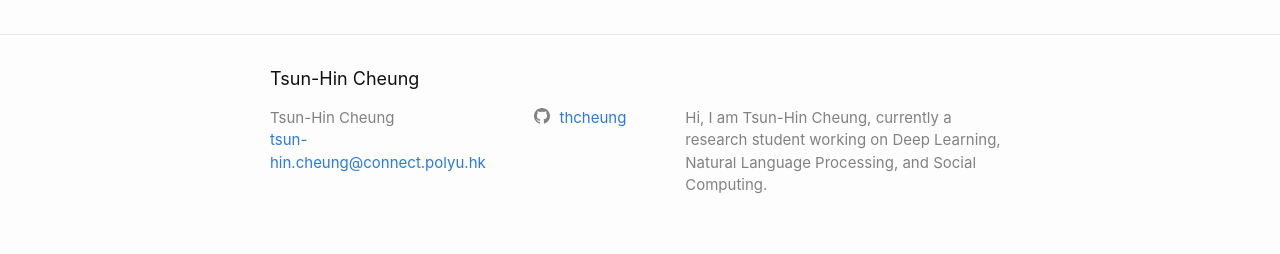
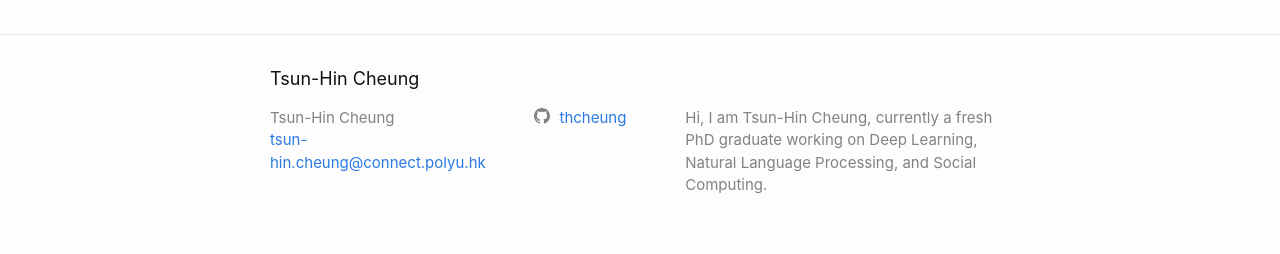
Before and after one commit to thcheung/thcheung.github.io, a Jekyll site: the page built from index.markdown, in a window 1280 px wide. Shown: the part 1025-1279 px from the top of the page. Built offline with Jekyll 4.4.1, drawn with Linux system fonts in a browser that asks for light colours.

Commit message:
Update _config.yml

```diff
--- a/_config.yml
+++ b/_config.yml
@@ -21,7 +21,7 @@
 title: Tsun-Hin Cheung
 email: tsun-hin.cheung@connect.polyu.hk
 description: >- # this means to ignore newlines until "baseurl:"
-   Hi, I am Tsun-Hin Cheung, currently a research student working on Deep Learning, Natural Language Processing, and Social Computing.
+   Hi, I am Tsun-Hin Cheung, currently a fresh PhD graduate working on Deep Learning, Natural Language Processing, and Social Computing.
 baseurl: "" # the subpath of your site, e.g. /blog
 url: "https://github.com/thcheung" # the base hostname & protocol for your site, e.g. http://example.com
 # twitter_username: thscheung
```
